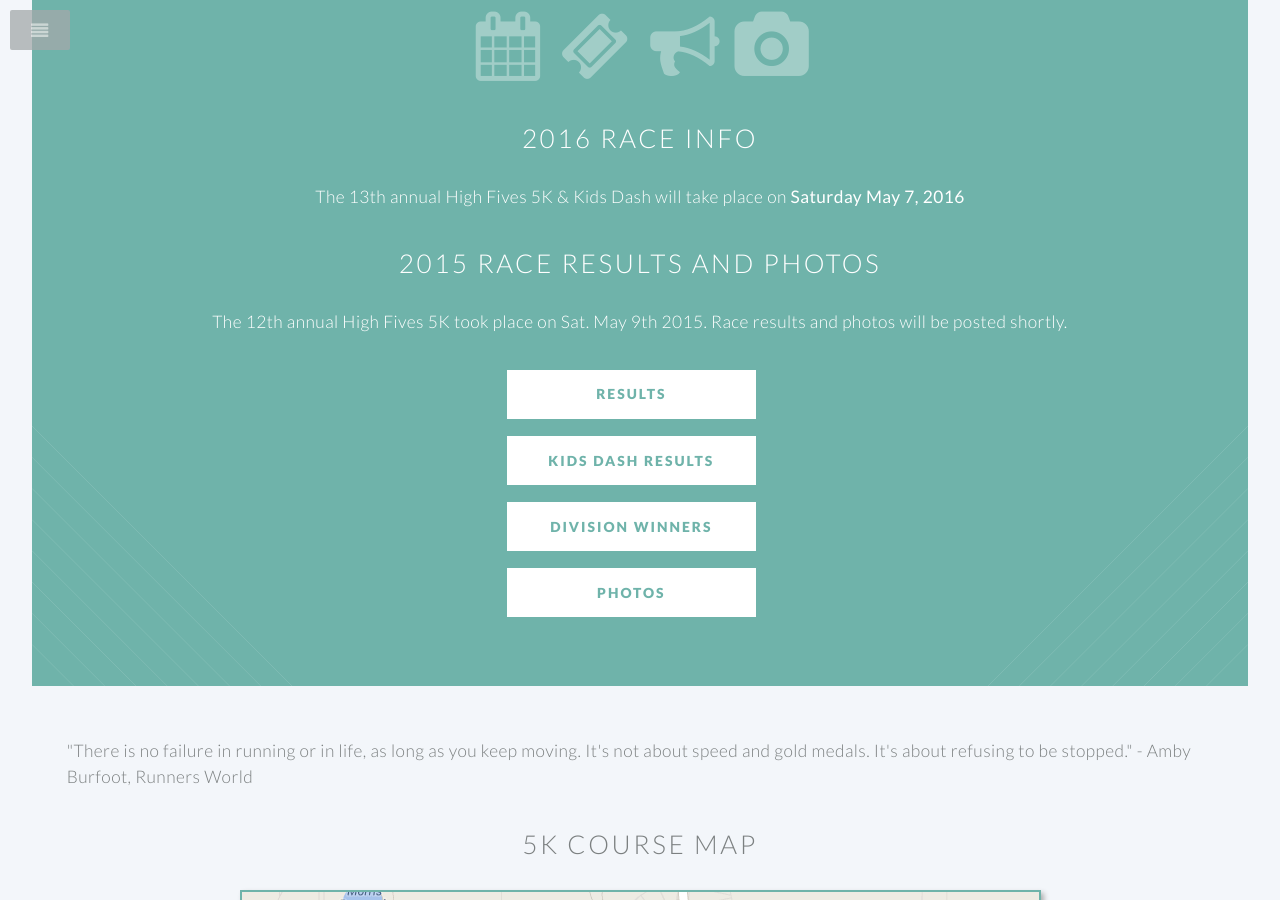
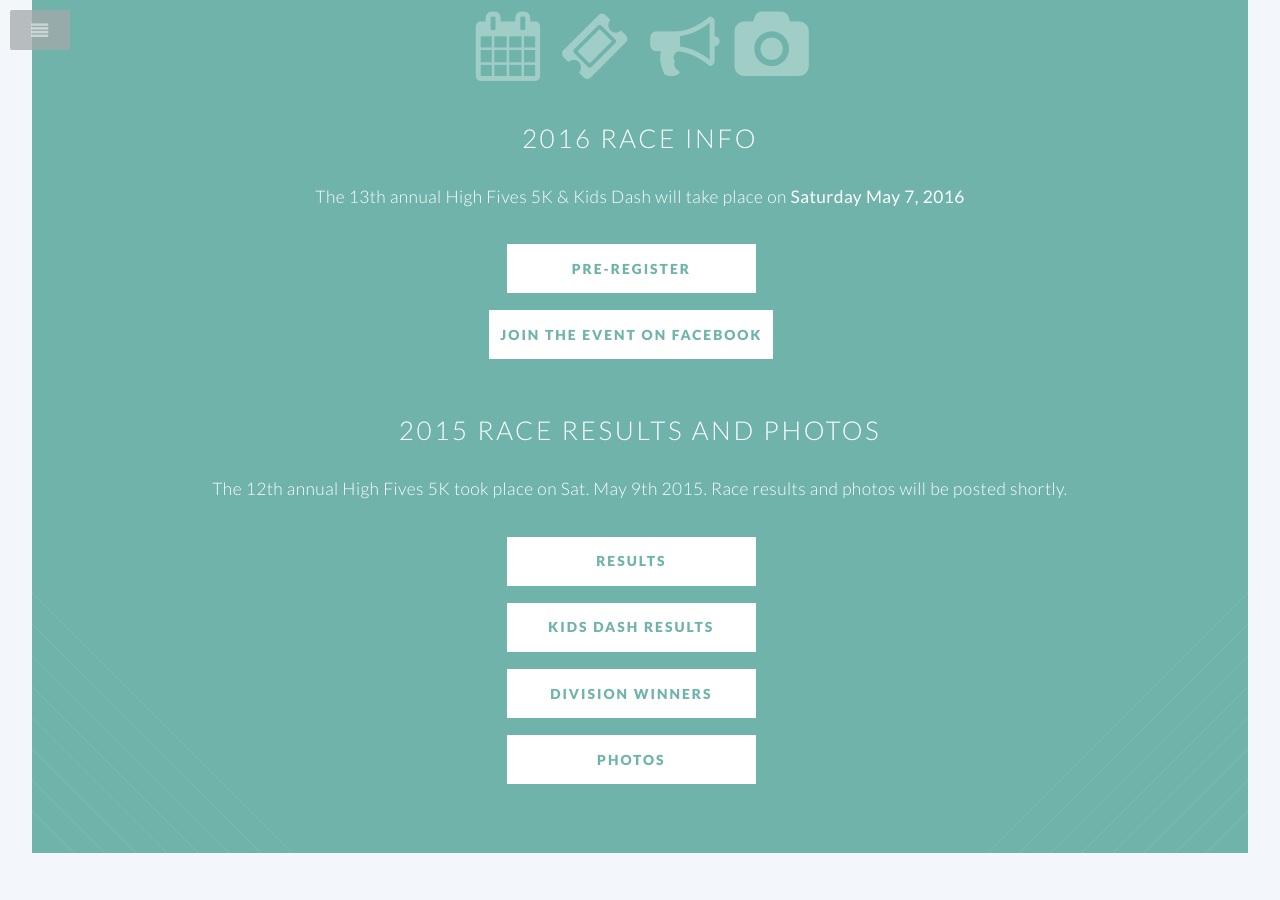
Before and after one commit to benhansen-io/HighFives5k, a Jekyll site: the page built from index.html, in a window 1280 px wide and 900 px high, scrolled down 1301 px. Built offline with Jekyll 4.4.1, drawn with Linux system fonts in a browser that asks for light colours.

Commit message:
adding pre-register and facebook up earlier, updating facebook link

```diff
--- a/index.html
+++ b/index.html
@@ -64,6 +64,11 @@
 								<h2>2016 Race Info</h2>
 
                                 <p>The 13th annual High Fives 5K & Kids Dash will take place on <strong>Saturday May 7, 2016</strong></p>
+
+                                <ul class="buttons">
+									<li><a href="https://docs.google.com/forms/d/1BVMOurct9xuiAxbfaC56vRRFTGvptbajUmzktv-3oX0/viewform" class="button special">Pre-register</a></li>
+									<li><a href="https://www.facebook.com/events/215575005471893" class="button special">Join the event on Facebook</a></li>
+								</ul>
 
 								<h2>2015 Race Results and Photos</h2>
 
@@ -146,7 +151,7 @@
 				<footer>
 					<ul class="buttons">
 						<li><a href="https://docs.google.com/forms/d/1BVMOurct9xuiAxbfaC56vRRFTGvptbajUmzktv-3oX0/viewform" class="button special">Pre-register</a></li>
-						<li><a href="https://www.facebook.com/events/1582821981959267" class="button special">Join the event on Facebook</a></li>
+						<li><a href="https://www.facebook.com/events/215575005471893" class="button special">Join the event on Facebook</a></li>
 					</ul>
 				</footer>
 			</section>
```
